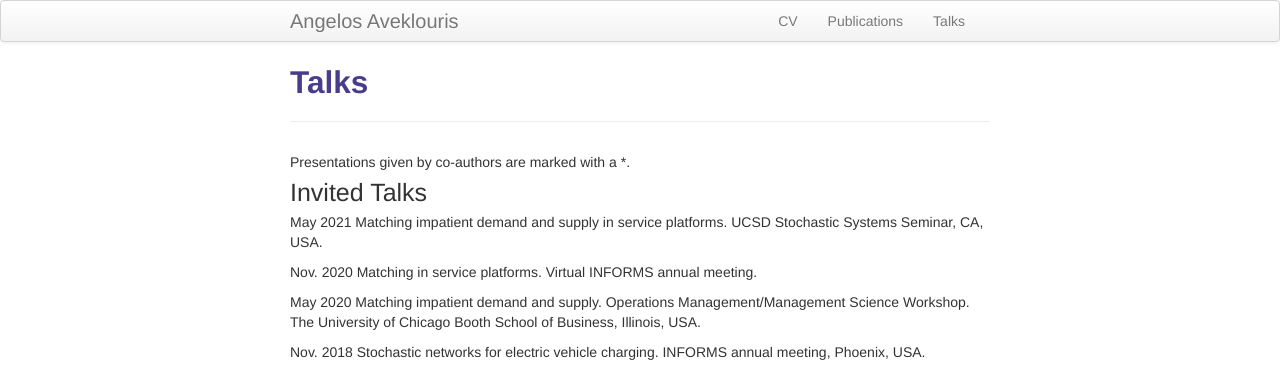
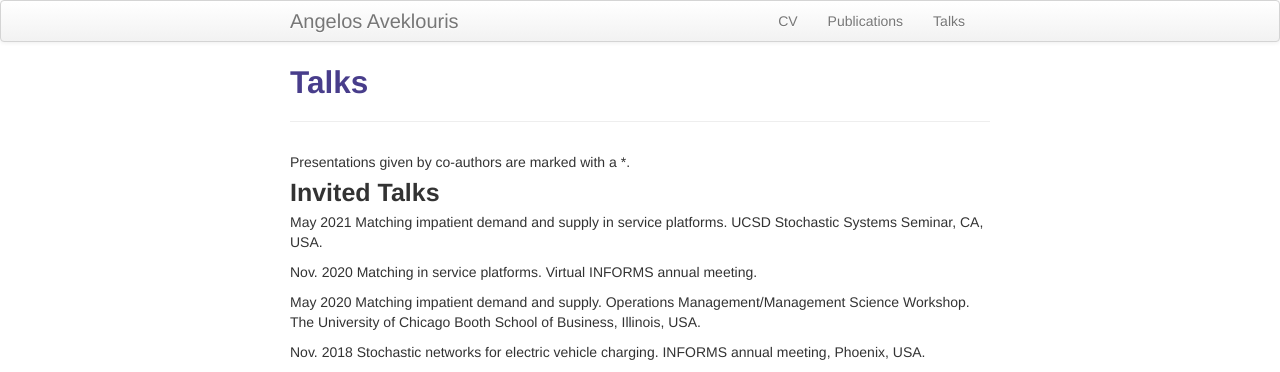
Before and after one commit to Angelos90/Angelos90.github.io, a Jekyll site: the page built from pages/talks.md, in a window 1280 px wide. Shown: the top 372 px of the page. Built offline with Jekyll 4.4.1, drawn with Linux system fonts in a browser that asks for light colours.

Commit message:
Update talks.md

```diff
--- a/pages/talks.md
+++ b/pages/talks.md
@@ -8,7 +8,7 @@ description: Angelos Aveklouris' Talks
 
 Presentations given by co-authors are marked with a *.
 
- <p style="font-size:25px">Invited Talks</p>
+ <p style="font-size:25px"><b>Invited Talks</b></p>
 
   May 2021	 Matching impatient demand and supply in service platforms. UCSD Stochastic Systems Seminar, CA, USA.
 
```
